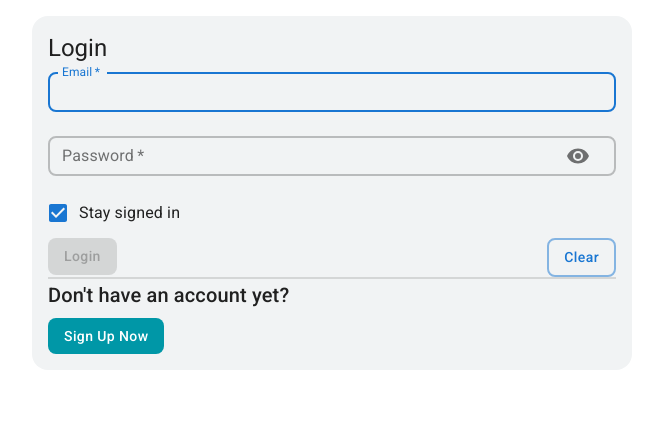
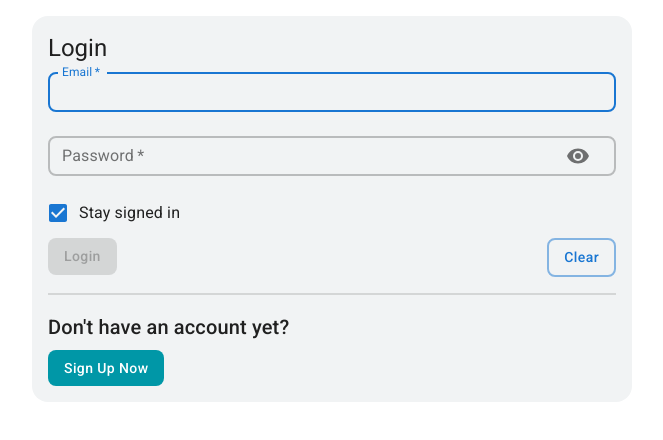
Before and after one commit to isaacholt100/MYB, a Next.js app: page /login in a window 1280 px wide. Shown: the top 440 px of the page, without its empty margins (308-971 px from the left). Built offline with nearby package versions, Linux system fonts and the light colour scheme; no server answers.

Commit message:
More tweaks

```diff
--- a/src/pages/bio/[_id].tsx
+++ b/src/pages/bio/[_id].tsx
@@ -45,7 +45,7 @@ export default function Bio() {
                     </Button>
                 </Link>
             )}
-            <Link href="/prizes">
+            <Link href="/members">
                 <Button color="secondary" className="mt_8">Go to Members</Button>
             </Link>
         </div>
--- a/src/pages/login.tsx
+++ b/src/pages/login.tsx
@@ -159,7 +159,7 @@ export default function Login() {
                         </Button>
                     </div>
                 </form>
-                <Divider className={"my_8"} />
+                <Divider className={"my_16"} />
                 <Typography variant="h6" gutterBottom>Don't have an account yet?</Typography>
                 <Link href="/signup">
                     <Button
--- a/src/pages/signup.tsx
+++ b/src/pages/signup.tsx
@@ -259,7 +259,7 @@ export default function Login() {
                             </Button>
                         </Box>
                     </form>
-                    <Divider className={"my_8"} />
+                    <Divider className={"my_16"} />
                     <Typography variant="h6" gutterBottom>
                         Already have an account?
                     </Typography>
```
